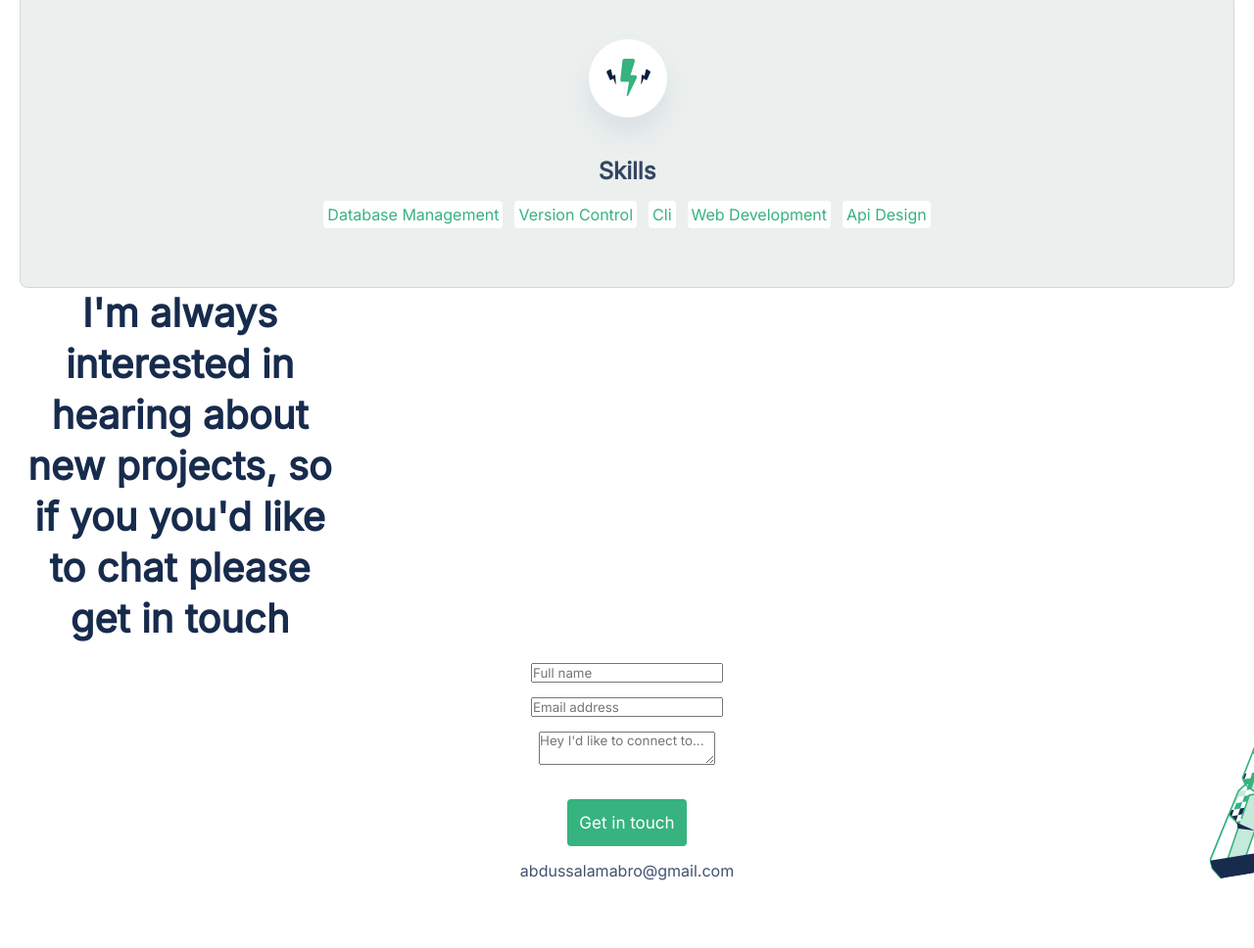
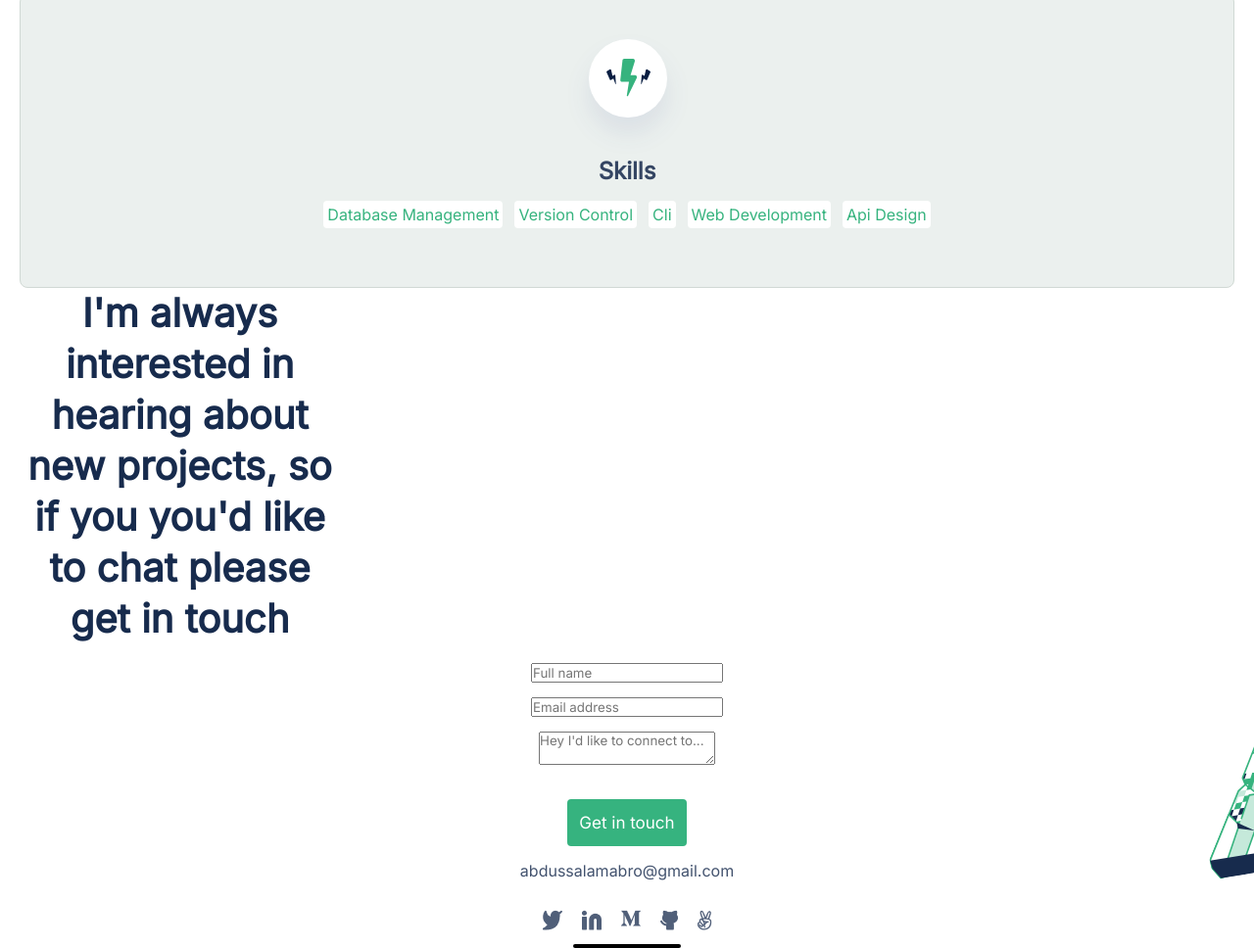
Before and after one commit to AbdulSalamAbro/portfolio-website, a website: page index.html in a window 1280 px wide. Shown: the part 7109-8077 px from the top of the page at 98% size. Before the commit the page ends 8008 px from the top, so only its background shows below. Drawn offline with Linux system fonts and the light colour scheme.

Commit message:
updated footer section

```diff
--- a/index.html
+++ b/index.html
@@ -268,5 +268,21 @@
 
         </div>
     </section>
+
+    <footer>
+        <section id="social-icons">
+            <ul>
+                <li><a href="https://twitter.com/Abdul_SalamAbro"><img src="assets/icons/twitter.png" alt=""></a></li>
+                <li><a href="https://www.linkedin.com/in/abdul-salam-abro/"><img src="assets/icons/linkedin.png" alt=""></a></li>
+                <li><a href="https://medium.com/abdulsalam"><img src="assets/icons/medium.png" alt=""></a></li>
+                <li><a href="https://github.com/AbdulSalamAbro"><img src="assets/icons/github.png" alt=""></a></li>
+                <li><a href="https://venture.angellist.com/v/Abdulsalam"><img src="assets/icons/angellist.png" alt=""></a></li>
+            </ul>
+        </section>
+
+        <div id="footer-line">
+            <hr>
+        </div>
+    </footer>
 </body>
 </html>
--- a/styles.css
+++ b/styles.css
@@ -133,6 +133,10 @@ header {
   justify-content: center;
 }
 
+#footer-line {
+  display: grid;
+  justify-content: center;
+}
 #line hr {
   width: 48px;
   height: 4px;
@@ -141,6 +145,13 @@ header {
   border: none;
 }
 
+#footer-line hr {
+  width: 110px;
+  height: 4px;
+  background: black;
+  border-radius: 24px;
+  border: none;
+}
 #projects-card {
   display: grid;
   grid-template-columns: 1fr;
@@ -354,3 +365,7 @@ border-radius: 4px;
 font-weight: 400;
 color: #42526E;
 }
+
+footer{
+  padding-top: 20px;
+}
```
